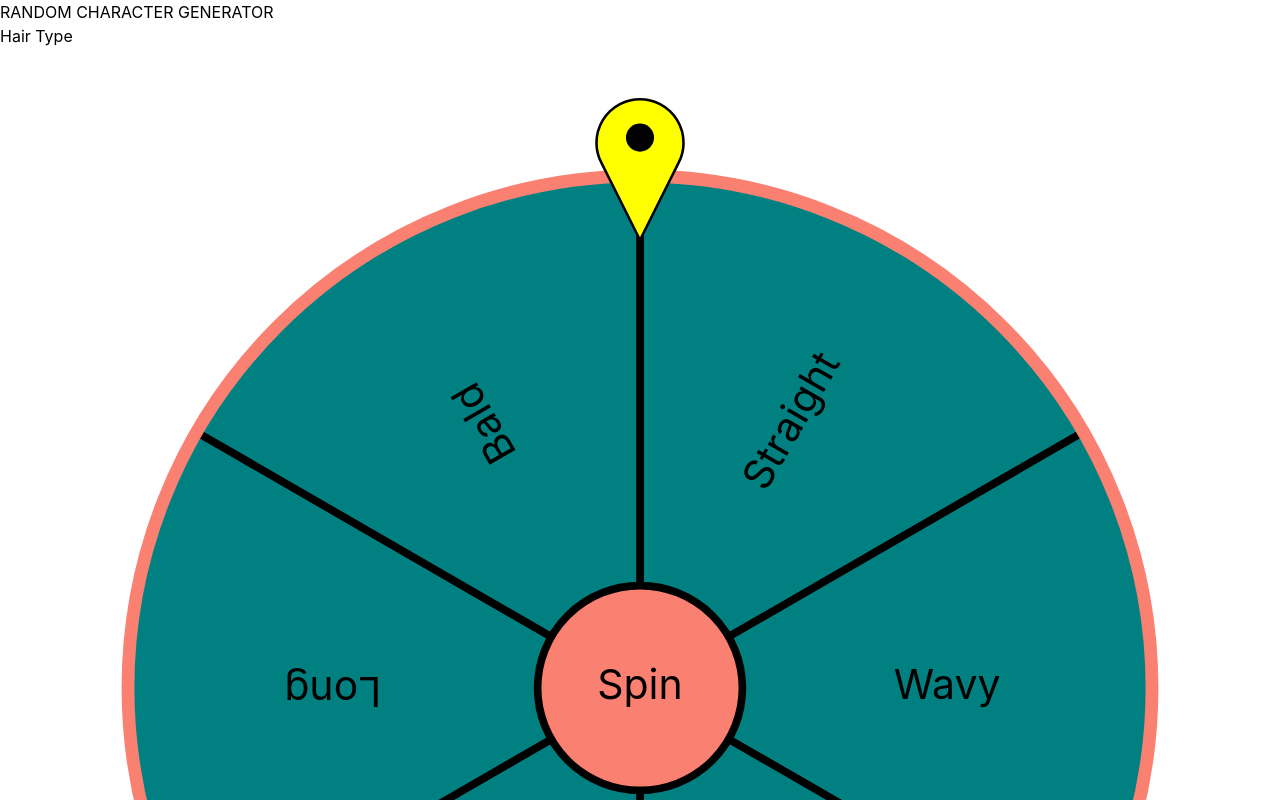
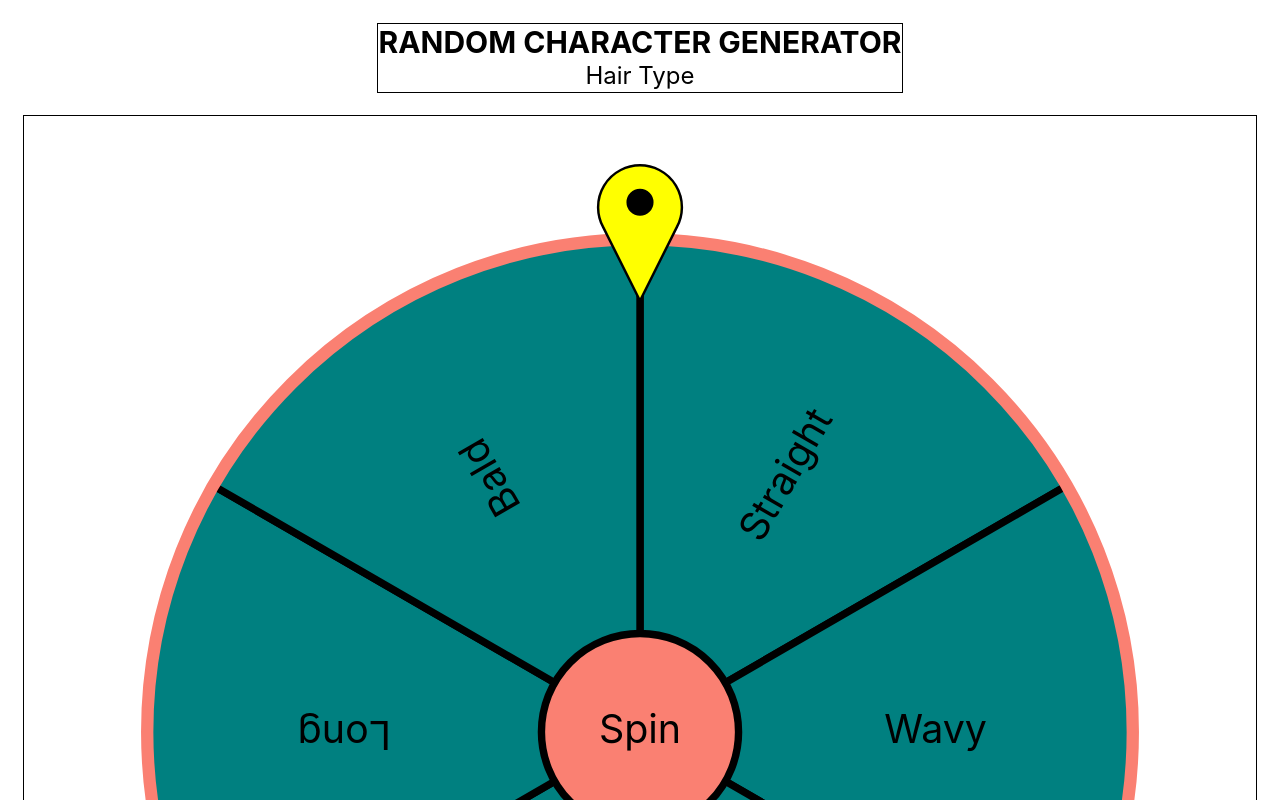
Before and after one commit to chrisic3/random-character-generator, a React (Vite) app: page / in a window 1280 px wide. Shown: the top 800 px of the page. Built offline with nearby package versions, Linux system fonts and the light colour scheme.

Commit message:
feat: style the outside box and header

```diff
--- a/src/components/App.tsx
+++ b/src/components/App.tsx
@@ -36,9 +36,12 @@ function App() {
       : ({ mode: "reset", onClick: handleReset } as const);
 
   return (
-    <>
-      <h1>RANDOM CHARACTER GENERATOR</h1>
-      <h2>{currentCategory.name}</h2>
+    <div className="flex flex-col gap-6 p-6 items-center">
+      <header className="text-center outline">
+        <h1 className="text-3xl font-bold">RANDOM CHARACTER GENERATOR</h1>
+        <h2 className="text-2xl">{currentCategory.name}</h2>
+      </header>
+      <main className="w-full outline">
         <Wheel
           key={currentCategoryIndex}
           items={currentCategory.items}
@@ -46,7 +49,8 @@ function App() {
           {...modeProps}
         />
         <ResultsList results={results} />
-    </>
+      </main>
+    </div>
   );
 }
 
```
Lines whose indentation alone changed are shown as unchanged.
